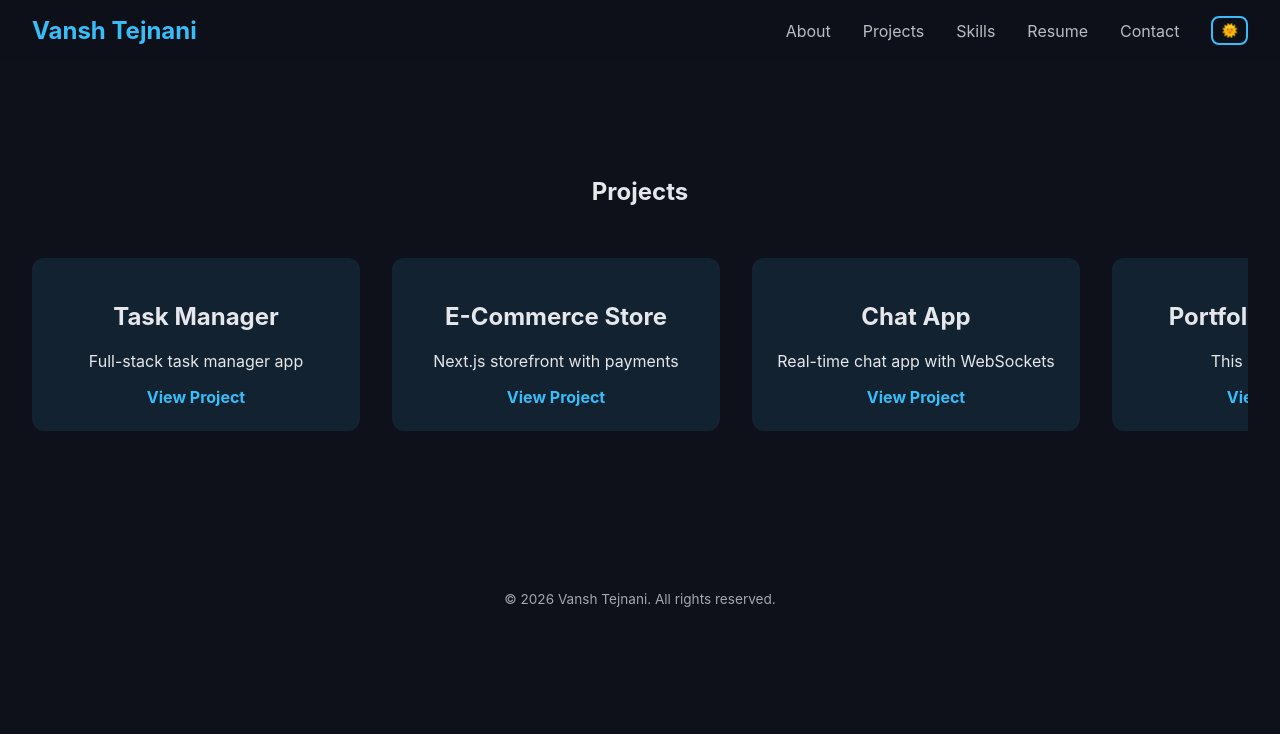
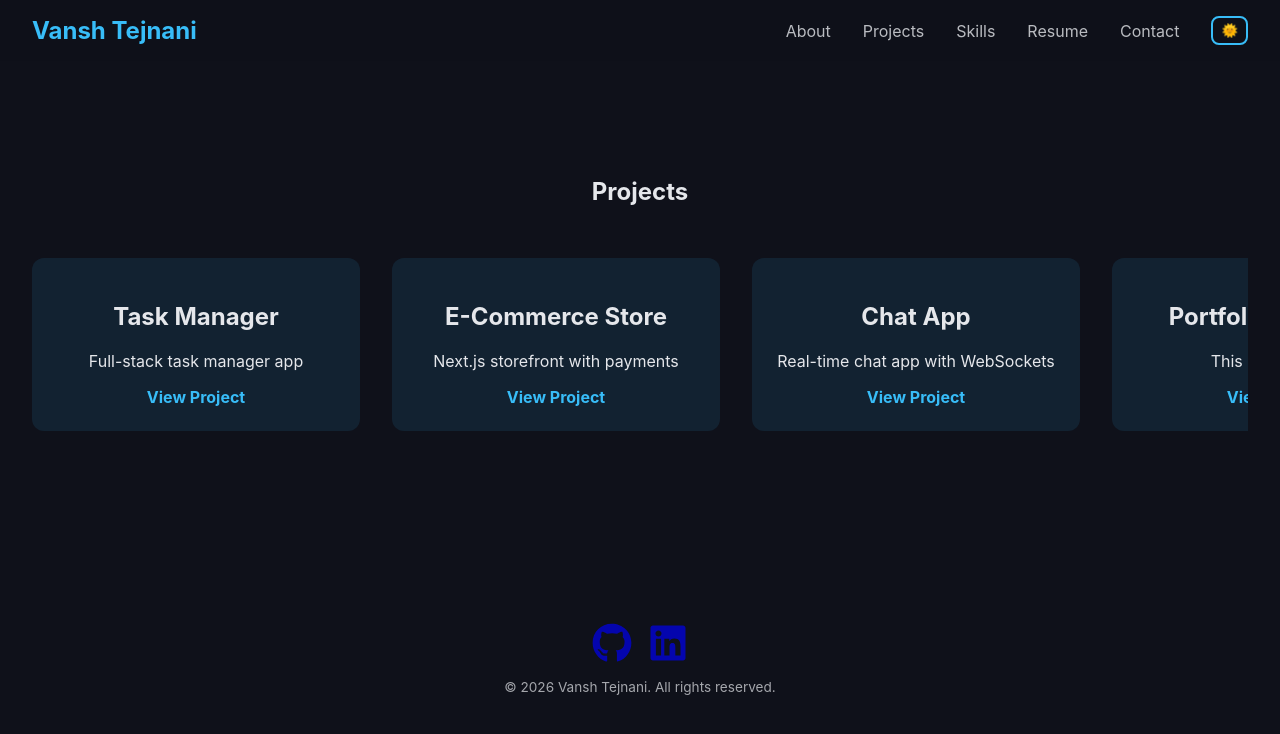
Before and after one commit to vansht04/portfolio, a Next.js app: page /projects in a window 1280 px wide. Shown: the top 734 px of the page. Built offline with nearby package versions, Linux system fonts and the light colour scheme.

Commit message:
contact page update, footer for social links with logo update

```diff
--- a/app/globals.css
+++ b/app/globals.css
@@ -36,16 +36,11 @@ body {
   font-size: 1.5rem;
   color: #38bdf8;
   text-decoration: none;
-  transition: all 0.3s ease;
-  /* ensure background stays transparent */
-  background: transparent;
+  transition: all 0.3s;
 }
 
 .logo:hover {
-  transform: translateY(-2px) scale(1.05);
-  /* glow only, no background color */
-  text-shadow: 0 0 8px #38bdf8, 0 0 15px #38bdf8, 0 0 20px #38bdf8;
-  color: #38bdf8;
+  text-shadow: 0 0 8px #38bdf8;
 }
 
 .nav-right {
@@ -119,7 +114,6 @@ body {
   transition: transform 0.3s ease, box-shadow 0.3s ease;
 }
 
-/* Hover effect: slight zoom + glow */
 .hero-image img:hover,
 .profile:hover {
   transform: scale(1.05);
@@ -159,7 +153,7 @@ body {
 }
 
 /* ======================= */
-/*   FADE-UP ANIMATION     */
+/* HERO SECTION ANIMATION */
 /* ======================= */
 
 .fade-up {
@@ -168,13 +162,10 @@ body {
   animation: fadeUp 1s forwards;
 }
 
-/* Staggered delay for sequential fade-ins */
 .fade-up:nth-child(1) { animation-delay: 0.1s; }
 .fade-up:nth-child(2) { animation-delay: 0.3s; }
 .fade-up:nth-child(3) { animation-delay: 0.5s; }
 .fade-up:nth-child(4) { animation-delay: 0.7s; }
-.fade-up:nth-child(5) { animation-delay: 0.9s; }
-.fade-up:nth-child(6) { animation-delay: 1.1s; }
 
 @keyframes fadeUp {
   to {
@@ -199,27 +190,23 @@ body {
   text-align: center;
 }
 
-/* Primary button */
 .btn-primary {
   background: #38bdf8;
   color: black;
 }
 
-/* Secondary button */
 .btn-secondary {
   background: transparent;
   border: 2px solid #38bdf8;
   color: #38bdf8;
 }
 
-/* Hover effect for buttons */
 .btn-primary:hover,
 .btn-secondary:hover {
   transform: translateY(-2px) scale(1.05);
   box-shadow: 0 0 15px #38bdf8;
 }
 
-/* Press effect for mobile/touch */
 .btn-primary:active,
 .btn-secondary:active {
   transform: translateY(0) scale(0.98);
@@ -287,7 +274,7 @@ body {
 }
 
 /* ======================= */
-/*        ABOUT SECTION      */
+/*       ABOUT SECTION      */
 /* ======================= */
 
 .about-section {
@@ -310,7 +297,6 @@ body {
   color: #e5e7eb;
 }
 
-/* Cards container */
 .about-cards {
   display: flex;
   flex-wrap: wrap;
@@ -318,7 +304,6 @@ body {
   justify-content: center;
 }
 
-/* Individual card */
 .about-card {
   background: rgba(56, 189, 248, 0.1);
   border-radius: 12px;
@@ -338,7 +323,7 @@ body {
 
 .card-icon {
   font-size: 2rem;
-  color: #38bdf8;
+  color: var(--icon-color, #38bdf8); /* easy to change color */
   margin-bottom: 1rem;
 }
 
@@ -361,7 +346,6 @@ body {
   }
 }
 
-/* Responsive adjustments */
 @media (max-width: 768px) {
   .about-cards {
     flex-direction: column;
@@ -419,6 +403,7 @@ body {
   border-radius: 6px;
   border: 1px solid #ccc;
   font-size: 1rem;
+  font-family: "Inter", sans-serif; /* Changed font for both input and textarea */
 }
 
 .contact-form button {
@@ -452,11 +437,31 @@ body {
 }
 
 .icon-container {
-  width: 40px;
-  height: 40px;
+  width: 48px;
+  height: 48px;
   display: flex;
   align-items: center;
   justify-content: center;
+  font-size: 1.8rem;
+  transition: color 0.3s;
+}
+
+/* Default color */
+.icon-container svg {
+  color: #38bdf8; /* matches navbar */
+  transition: color 0.3s;
+}
+
+/* Hover color */
+.icon-container:hover svg {
+  color: #0ea5e9;
+}
+
+/* Focus / active / click color */
+.icon-container a:focus svg,
+.icon-container a:active svg {
+  color: #38bdf8; /* keeps it consistent on click */
+  outline: none; /* remove default focus outline */
 }
 
 /* ======================= */
@@ -509,12 +514,8 @@ body {
 }
 
 @keyframes fillSkill {
-  from {
-    width: 0;
-  }
-  to {
-    width: var(--skill-width);
-  }
+  from { width: 0; }
+  to { width: var(--skill-width); }
 }
 
 /* ======================= */
--- a/app/page.tsx
+++ b/app/page.tsx
@@ -39,7 +39,7 @@ export default function Home() {
               View Resume
             </a>
 
-            {/* Projects button opens in same tab */}
+            {/* Projects button */}
             <Link href="/projects" className="btn-secondary">
               View Projects
             </Link>
--- a/components/Footer.tsx
+++ b/components/Footer.tsx
@@ -1,3 +1,11 @@
+"use client";
+import SocialLinks from "./SocialLinks";
+
 export default function Footer() {
-  return <footer className="footer">© {new Date().getFullYear()} Vansh Tejnani. All rights reserved.</footer>;
+  return (
+    <footer className="footer">
+      <SocialLinks />
+      <p>© {new Date().getFullYear()} Vansh Tejnani. All rights reserved.</p>
+    </footer>
+  );
 }
--- a/components/Navbar.tsx
+++ b/components/Navbar.tsx
@@ -1,21 +1,20 @@
 "use client";
+import ThemeToggle from "./ThemeToggle";
 import Link from "next/link";
-import ThemeToggle from "./ThemeToggle";
 
 export default function Navbar() {
   return (
     <nav className="navbar">
-      {/* Logo / Name */}
-      <Link href="/" className="logo">Vansh Tejnani</Link>
+      {/* Logo with glow hover */}
+      <Link href="/" className="logo">
+        Vansh Tejnani
+      </Link>
 
       <div className="nav-right">
         <Link href="/about" className="nav-link">About</Link>
         <Link href="/projects" className="nav-link">Projects</Link>
         <Link href="/skills" className="nav-link">Skills</Link>
-
-        {/* Change Resume link to go to /resume instead of directly downloading */}
         <Link href="/resume" className="nav-link">Resume</Link>
-
         <Link href="/contact" className="nav-link">Contact</Link>
         <ThemeToggle />
       </div>
--- a/components/SocialLinks.tsx
+++ b/components/SocialLinks.tsx
@@ -1,18 +1,25 @@
 "use client";
-import Image from "next/image";
+import { FaGithub, FaLinkedin } from "react-icons/fa";
 
 export default function SocialLinks() {
   return (
-    <div className="socials fade-up">
-      <a href="https://github.com/vansht04" target="_blank" rel="noopener noreferrer">
-        <div className="icon-container">
-          <Image src="/github.png" alt="GitHub" width={32} height={32} style={{ objectFit: "contain" }} />
-        </div>
+    <div className="socials">
+      <a
+        href="https://github.com/vansht04"
+        target="_blank"
+        rel="noopener noreferrer"
+        className="social-link"
+      >
+        <FaGithub size={40} />
       </a>
-      <a href="https://linkedin.com/in/vansh-tejnani" target="_blank" rel="noopener noreferrer">
-        <div className="icon-container">
-          <Image src="/linkedin.png" alt="LinkedIn" width={32} height={32} style={{ objectFit: "contain" }} />
-        </div>
+
+      <a
+        href="https://linkedin.com/in/vansh-tejnani"
+        target="_blank"
+        rel="noopener noreferrer"
+        className="social-link"
+      >
+        <FaLinkedin size={40} />
       </a>
     </div>
   );
```
Also changed, not shown: app/contact/page.tsx (+5 -3 lines), app/resume/page.tsx (+6 -3 lines), public/github.png (deleted), public/linkedin.png (deleted).
